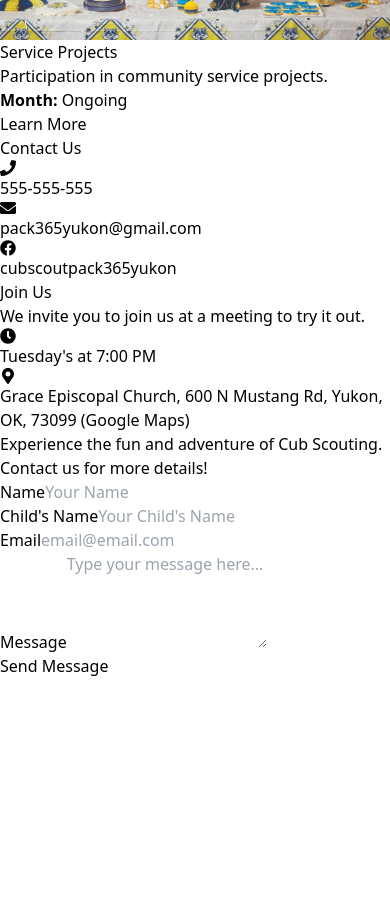
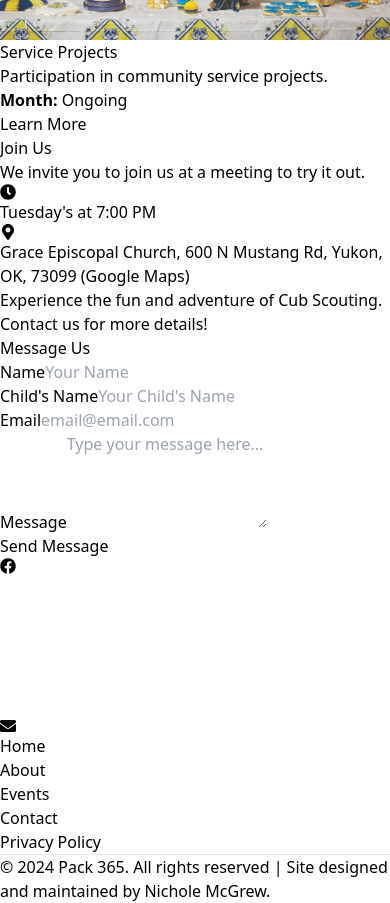
Before and after one commit to NICHOLEMCGREW/cub-scouts-365, a React (Vite) app: page / in a window 390 px wide. Shown: the part 4900-5803 px from the top of the page. Before the commit the page ends 5742 px from the top, so only its background shows below. Built offline with nearby package versions, Linux system fonts and the light colour scheme.

Commit message:
adding responsiveness

```diff
--- a/src/components/Contact.jsx
+++ b/src/components/Contact.jsx
@@ -6,34 +6,10 @@ const Contact = () => {
   return (
     <section id="contact" className="contact flex items-center justify-center mb-1">
       <div className="contact-container flex flex-col md:flex-row items-center justify-around w-full max-w-screen-xl mx-auto">
-        {/* Contact Details */}
-        <div className="contact-details pr-8 text-left max-w-md mb-10 md:mb-0 p-6 border rounded-lg shadow-md">
-          <h1 className="text-[#003f87] text-4xl font-bold mb-4">Contact Us</h1>
-          <div className="line mb-7 w-16 border-t-4 border-yellow-400"></div>
-          <div className="mb-4 flex items-center space-x-4">
-            <FaPhone className="inline-block mr-2 text-[#003f87]" />
-            <p className="text-gray-700">
-              <a href="tel:YourPhoneNumber" className="text-[#003f87] hover:underline">555-555-555</a>
-            </p>
-          </div>
-          <div className="mb-4 flex items-center space-x-4">
-            <FaEnvelope className="inline-block mr-2 text-[#003f87]" />
-            <p className="text-gray-700">
-              <a href="mailto:pack365yukon@gmail.com" className="text-[#003f87] hover:underline">pack365yukon@gmail.com</a>
-            </p>
-          </div>
-          <div className="mb-4 flex items-center space-x-4">
-            <FaFacebook className="inline-block mr-2 text-[#003f87]" />
-            <p className="text-gray-700">
-              <a href="https://www.facebook.com/cubscoutpack365yukon/" target="_blank" rel="noopener noreferrer" className="text-[#003f87] hover:underline">cubscoutpack365yukon</a>
-            </p>
-          </div>
-        </div>
-
         {/* Join Us Section */}
         <div className="pr-8 max-w-md md:mb-0 w-full mx-auto p-6 bg-white border rounded-lg shadow-md mb-10">
-          <h1 className="text-[#003f87] text-4xl font-bold mb-4">Join Us</h1>
-          <div className="line mb-7 w-16 border-t-4 border-yellow-400"></div>
+          <h1 className="text-[#003f87] text-4xl font-semibold mb-4">Join Us</h1>
+          <div className="line mb-7 w-16 border-t-4 border-[#ffb225]"></div>
           <p className="font-semibold text-gray-600 mb-4 text-center">
             We invite you to join us at a meeting to try it out.
           </p>
--- a/src/components/Events.jsx
+++ b/src/components/Events.jsx
@@ -6,8 +6,8 @@
       return (
         <section id="events" className="events events-content text-center min-h-screen m-20">
           <div className="title mb-6">
-            <h1 className="text-[#003f87] text-4xl font-bold mb-4 mt-5">Events</h1>
-            <div className="line mb-7 w-16 border-t-4 border-yellow-400 mx-auto"></div>
+            <h1 className="text-[#003f87] text-5xl font-semibold mb-4 sm:mt-8 md:mt-4">Events</h1>
+            <div className="line mb-7 w-16 border-t-4 border-[#ffb225] mx-auto"></div>
           </div>
 
           <div className="grid grid-cols-1 sm:grid-cols-2 md:grid-cols-2 lg:grid-cols-3 gap-4">
@@ -35,7 +35,7 @@
                   href={event.infoUrl}
                   target="_blank"
                   rel="noopener noreferrer"
-                  className="py-1 px-4 border bg-[#003f87] text-yellow-400 hover:bg-yellow-400 hover:text-blue-800 rounded-full font-semibold text-sm transition duration-300 ease-in-out cursor-pointer"
+                  className="py-1 px-4 border bg-[#003f87] text-[#ffb225] hover:bg-[#ffb225] hover:text-blue-800 rounded-full font-semibold text-sm transition duration-300 ease-in-out cursor-pointer"
                 >
                   Learn More
                 </a>
--- a/src/components/Footer.jsx
+++ b/src/components/Footer.jsx
@@ -1,86 +1,57 @@
 import React from 'react';
-import { FaFacebook, FaTwitter, FaEnvelope } from 'react-icons/fa';
+import { FaFacebook, FaEnvelope } from 'react-icons/fa';
 import bsaImage from '../assets/imgs/bsa.png';
+import { Link } from 'react-router-dom'; // Assuming you are using React Router for navigation
 
 const Footer = () => {
-  const footerStyle = {
-    position: 'relative',
-    width: '100%',
-    backgroundColor: '#003f87',
-    minHeight: '100px',
-    padding: '20px 50px',
-    display: 'flex',
-    justifyContent: 'center',
-    alignItems: 'center',
-    flexDirection: 'column',
-    borderTop: '4px solid white',
-  };
-
-  const socialIconStyle = {
-    fontSize: '2em',
-    color: 'white',
-    margin: '0 10px',
-    display: 'inline-block',
-    transition: '0.5s',
-  };
-
-  const bsaIconStyle = {
-    width: '2em', // Adjust the width as needed
-    height: '2em', // Adjust the height as needed
-    margin: '0 10px',
-    display: 'inline-block',
-    transition: '0.5s',
-  };
-
-  const menuLinkStyle = {
-    fontSize: '1.2em',
-    color: 'white',
-    margin: '0 10px',
-    display: 'inline-block',
-    opacity: 0.75,
-    transition: 'opacity 0.5s',
-  };
-
-  const hoverMenuLinkStyle = {
-    opacity: 1,
-  };
-
   return (
     <footer className="min-h-100px py-10 flex justify-center items-center flex-col border-t-2 border-yellow-400 bg-[#003f87]">
-      <ul style={{ margin: '10px 0', display: 'flex', alignItems: 'center' }}>
-        <li style={{ margin: '0 10px' }}>
-          <a href="https://www.facebook.com/cubscoutpack365yukon?mibextid=dGKdO6" target="_blank" rel="noopener noreferrer" style={socialIconStyle} className="text-white text-2xl transition duration-500 hover:transform hover:-translate-y-2">
+      <ul className="flex items-center mb-4">
+        {/* Social Icons */}
+        <li className="m-2">
+          <a href="https://www.facebook.com/cubscoutpack365yukon?mibextid=dGKdO6" target="_blank" rel="noopener noreferrer" className="text-white text-3xl transition duration-500 hover:transform hover:-translate-y-2">
             <FaFacebook />
           </a>
         </li>
-        <li style={{ margin: '0 10px' }}>
-          <a href="#" style={bsaIconStyle} className="text-white text-2xl transition duration-500 hover:transform hover:-translate-y-2">
-            <img src={bsaImage} alt="BSA" style={{ width: '100%', height: '100%', objectFit: 'contain' }} />
+        <li className="m-2">
+          <a href="#" className="text-white text-3xl transition duration-500 hover:transform hover:-translate-y-2">
+            <img src={bsaImage} alt="BSA" className="w-8 h-8 object-contain" />
           </a>
         </li>
-        <li style={{ margin: '0 10px' }}>
-          <a href="mailto:pack365yukon@gmail.com" style={socialIconStyle} className="text-white text-2xl transition duration-500 hover:transform hover:-translate-y-2">
+        <li className="m-2">
+          <a href="mailto:pack365yukon@gmail.com" className="text-white text-3xl transition duration-500 hover:transform hover:-translate-y-2">
             <FaEnvelope />
           </a>
         </li>
       </ul>
-      <ul style={{ margin: '10px 0', display: 'flex', alignItems: 'center' }}>
-        <li style={{ margin: '0 10px', ...menuLinkStyle, ...hoverMenuLinkStyle }}>
-          <a href="#" className="text-white text-lg  hover:text-yellow-400 transition duration-500">Home</a>
+
+      {/* Navigation Links */}
+      <ul className="flex items-center">
+        <li className="m-2 text-white text-lg hover:text-yellow-400 transition duration-500">
+          <Link to="/">Home</Link>
         </li>
-        <li style={{ margin: '0 10px', ...menuLinkStyle, ...hoverMenuLinkStyle }}>
-          <a href="#" className="text-white text-lg  hover:text-yellow-400 transition duration-500">About</a>
+        <li className="m-2 text-white text-lg hover:text-yellow-400 transition duration-500">
+          <Link to="/about">About</Link>
         </li>
-        <li style={{ margin: '0 10px', ...menuLinkStyle, ...hoverMenuLinkStyle }}>
-          <a href="#" className="text-white text-lg hover:text-yellow-400 transition duration-500">Events</a>
+        <li className="m-2 text-white text-lg hover:text-yellow-400 transition duration-500">
+          <Link to="/events">Events</Link>
         </li>
-        <li style={{ margin: '0 10px', ...menuLinkStyle, ...hoverMenuLinkStyle }}>
-          <a href="#" className="text-white text-lg  hover:text-yellow-400 transition duration-500">Contact</a>
+        <li className="m-2 text-white text-lg hover:text-yellow-400 transition duration-500">
+          <Link to="/contact">Contact</Link>
+        </li>
+        {/* Privacy Policy Link */}
+        <li className="m-2 text-white text-lg hover:text-yellow-400 transition duration-500">
+          <Link to="/privacy-policy">Privacy Policy</Link>
         </li>
       </ul>
-      <p style={{ color: 'white', textAlign: 'center', marginTop: '15px', marginBottom: '10px', fontSize: '1.1em' }}>
-        © 2024 Designed and Created by Nichole McGrew | All Rights Reserved
-      </p>
+
+      {/* Additional HTML */}
+      <hr className="border-white my-4" />
+
+      {/* Copyright Section */}
+      <div className="copyright text-left text-white">
+        <p>&copy; 2024 Pack 365. All rights reserved | Site designed and maintained by <a href="https://nicholemcgrew.netlify.app" target="_blank" className="text-blue-500">Nichole McGrew.</a></p>
+      </div>
     </footer>
   );
 };
--- a/src/components/Form.jsx
+++ b/src/components/Form.jsx
@@ -3,6 +3,8 @@ import React from 'react';
 const Form = () => {
   return (
     <div className="max-w-md w-full mx-auto p-6 bg-white border rounded-lg shadow-md mb-10">
+      <h1 className="text-[#003f87] text-4xl font-semibold mb-4">Message Us</h1>
+      <div className="line mb-7 w-16 border-t-4 border-[#ffb225]"></div>
         <form action="">
           <div className="mb-4">
             <label className="block text-gray-700 text-sm font-semibold mb-2" htmlFor="name">
@@ -12,7 +14,7 @@ const Form = () => {
               id="name"
               name="name"
               placeholder="Your Name"
-              className="w-full px-3 py-2 border rounded-lg bg-gray-100 focus:outline-none focus:border-[#003f87]"
+              className="w-full px-3 py-2 border rounded-lg bg-gray-100 focus:outline-none focus:border-[#ffb225]"
               required
               type="text"
             />
@@ -25,7 +27,7 @@ const Form = () => {
               id="childName"
               name="childName"
               placeholder="Your Child's Name"
-              className="w-full px-3 py-2 border rounded-lg bg-gray-100 focus:outline-none focus:border-[#003f87]"
+              className="w-full px-3 py-2 border rounded-lg bg-gray-100 focus:outline-none focus:border-[#ffb225]"
               required
               type="text"
             />
@@ -38,7 +40,7 @@ const Form = () => {
               id="email"
               name="email"
               placeholder="email@email.com"
-              className="w-full px-3 py-2 border rounded-lg bg-gray-100 focus:outline-none focus:border-[#003f87]"
+              className="w-full px-3 py-2 border rounded-lg bg-gray-100 focus:outline-none focus:border-[#ffb225]"
               required
               type="email"
             />
@@ -52,7 +54,7 @@ const Form = () => {
               name="message"
               rows="4"
               placeholder="Type your message here..."
-              className="w-full px-3 py-2 border rounded-lg bg-gray-100 focus:outline-none focus:border-[#003f87]"
+              className="w-full px-3 py-2 border rounded-lg bg-gray-100 focus:outline-none focus:border-[#ffb225]"
               required
               type="text"
             />
@@ -60,7 +62,7 @@ const Form = () => {
           <div className="flex justify-center">
             <button
               type="submit"
-              className="py-2 px-6 border mt-2 bg-[#003f87] text-white hover:bg-yellow-400 hover:text-blue-800 rounded-full font-semibold text-lg transition duration-300 ease-in-out cursor-pointer"
+              className="py-2 px-6 border mt-2 bg-[#003f87] text-white hover:bg-[#ffb225] hover:text-blue-800 rounded-full font-semibold text-lg transition duration-300 ease-in-out cursor-pointer"
             >
               Send Message
             </button>
--- a/src/components/Home.jsx
+++ b/src/components/Home.jsx
@@ -13,7 +13,7 @@ const Home = () => {
             to="about"
             smooth="true"
             duration={500}
-            className="py-2 px-6 border mt-2 md:mt-4 bg-[#003f87] text-yellow-400 hover:bg-yellow-400 hover:text-blue-800 rounded-full font-semibold text-md md:text-lg transition duration-300 ease-in-out cursor-pointer"
+            className="py-2 px-6 border mt-2 md:mt-4 bg-[#003f87] text-[#ffb225] hover:bg-[#ffb225] hover:text-blue-800 rounded-full font-semibold text-md md:text-lg transition duration-300 ease-in-out cursor-pointer"
             type="button"
           >
             Join Pack 365
--- a/src/components/Navbar.jsx
+++ b/src/components/Navbar.jsx
@@ -13,7 +13,7 @@ const Navbar = () => {
     <div className={`shadow-md w-full fixed top-0 ${mainBlueColor} `}>
       <div className="md:px-10 py-4 px-7 md:flex justify-between items-center text-white">
         <div className="flex text-2xl cursor-pointer items-center gap-2">
-          <ScrollLink to="home" smooth="true" duration={500} className="flex items-center text-white hover:text-yellow-400 duration-500 cursor-pointer">
+          <ScrollLink to="home" smooth="true" duration={500} className="flex items-center text-white hover:text-[#ffb225] duration-500 cursor-pointer">
             <img src={logo} alt="Pack 365 Logo" className="w-9 h-9 text-white" />
             <span className="font-semibold ml-3">Pack 365</span>
           </ScrollLink>
@@ -26,16 +26,16 @@ const Navbar = () => {
         </div>
         <ul className={`bg-[#003f87] md:flex md:items-center md:pb-0 pb-1 absolute md:static left-1/2 w-full md:w-auto md:pl-0 pl-9 transition-all duration-500 ease-in ${isOpen ? 'top-full transform -translate-x-1/2 text-center' : 'top-[-490px]'}`}>
           <li className="md:ml-8 text-xl md:my-0 my-7">
-            <ScrollLink to="home" smooth="true" duration={500} className="text-white hover:text-yellow-400 duration-500 cursor-pointer">Home</ScrollLink>
+            <ScrollLink to="home" smooth="true" duration={500} className="text-white hover:text-[#ffb225] duration-500 cursor-pointer">Home</ScrollLink>
           </li>
           <li className="md:ml-8 text-xl md:my-0 my-7">
-            <ScrollLink to="about" smooth="true" duration={500} className="text-white hover:text-yellow-400 duration-500 cursor-pointer">About</ScrollLink>
+            <ScrollLink to="about" smooth="true" duration={500} className="text-white hover:text-[#ffb225] duration-500 cursor-pointer">About</ScrollLink>
           </li>
           <li className="md:ml-8 text-xl md:my-0 my-7">
-            <ScrollLink to="events" smooth="true" duration={500} className="text-white hover:text-yellow-400 duration-500 cursor-pointer">Events</ScrollLink>
+            <ScrollLink to="events" smooth="true" duration={500} className="text-white hover:text-[#ffb225] duration-500 cursor-pointer">Events</ScrollLink>
           </li>
           <li className="md:ml-8 text-xl md:my-0 my-7 p-2 transition-all duration-500">
-            <ScrollLink to="contact" smooth="true" duration={500} className=" hover:text-yellow-400 duration-500 cursor-pointer py-2 px-6 mt-2 text-[#003f87]  bg-yellow-400 hover:bg-[#003f87] border border-yellow-400 hover:border-yellow-400 rounded-full font-semibold text-lg transition ease-in-out">
+            <ScrollLink to="contact" smooth="true" duration={500} className=" hover:text-[#ffb225] duration-500 cursor-pointer py-2 px-6 mt-2 text-[#003f87]  bg-[#ffb225] hover:bg-[#003f87] border border-[#ffb225] hover:border-[#ffb225] rounded-full font-semibold text-lg transition ease-in-out">
               Contact
             </ScrollLink>
           </li>
```
Also changed, not shown: src/components/About.jsx (+19 -13 lines), src/components/Footer2.jsx (added, +88 -0 lines), 2 other files (tests, documents, lock files or other folders).
